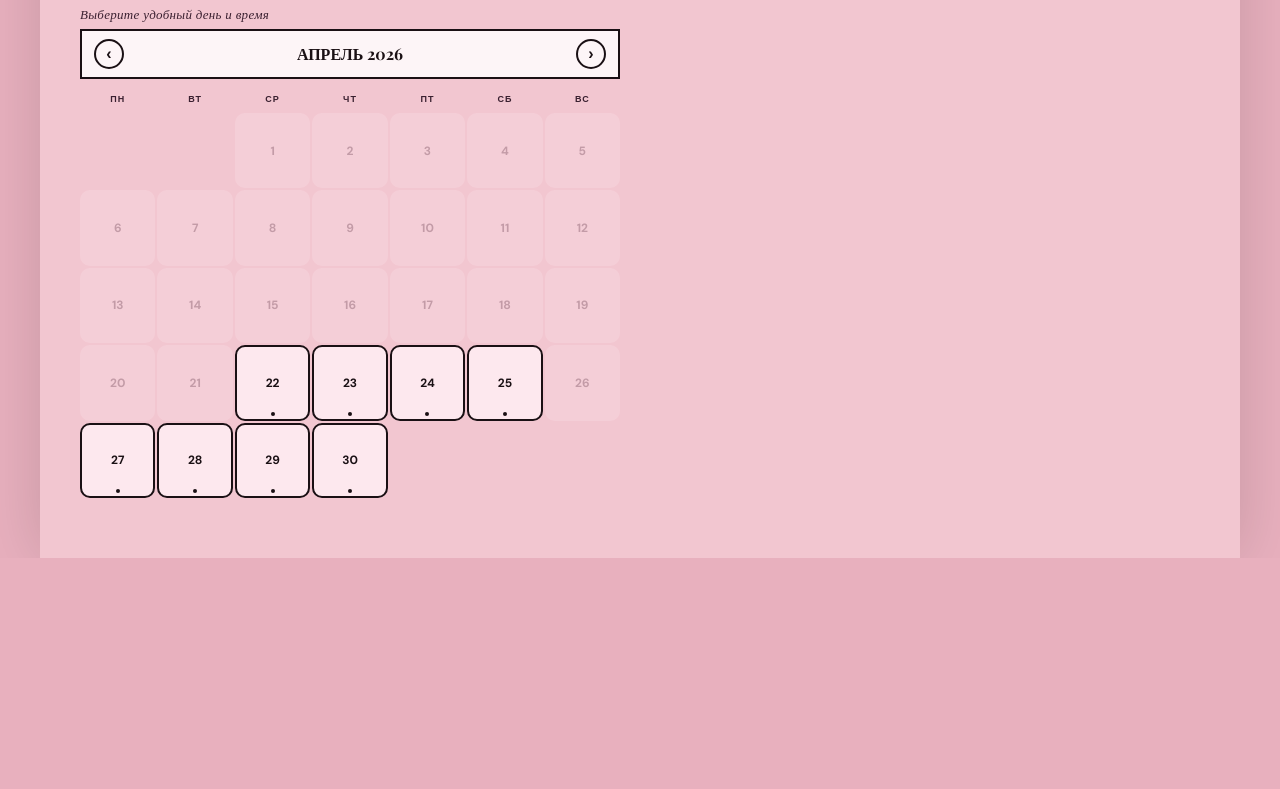
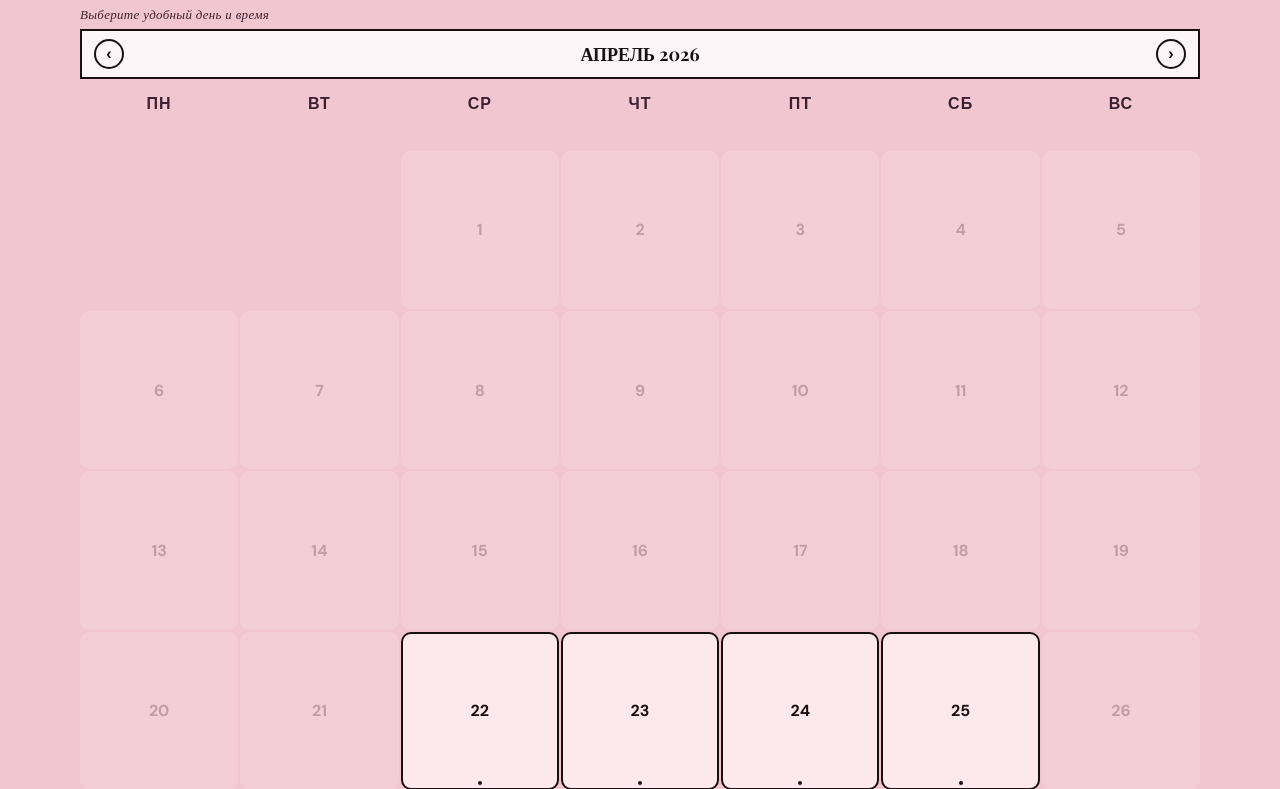
Before and after one commit to cheldaevandrey-cmyk/knyaga-lashes, a plain HTML site: page index.html in a window 1280 px wide. Shown: the part 455-1244 px from the top of the page. Before the commit the page ends 1013 px from the top, so only its background shows below. Drawn offline with nearby package versions, Linux system fonts and the light colour scheme; no server answers; a web font is replaced by a local one.

Commit message:
Update index.html

```diff
--- a/index.html
+++ b/index.html
@@ -531,18 +531,17 @@ nav button:hover:not(.active) { background: var(--pink2); }
    DESKTOP LAYOUT (768px+)
    ============================================================ */
 @media (min-width: 768px) {
-  body { background: var(--pink2); }
+  body { background: var(--pink); }
 
   #app {
-    max-width: 1200px;
-    margin: 0 auto;
+    max-width: 100%;
+    margin: 0;
     min-height: 100vh;
     background: var(--pink);
-    box-shadow: 0 0 60px rgba(0,0,0,0.15);
   }
 
   /* Masthead */
-  .masthead { padding: 24px 40px 0; }
+  .masthead { padding: 24px 80px 0; max-width: 1400px; margin: 0 auto; }
   .masthead-title h1 { font-size: 96px; letter-spacing: -3px; }
   .masthead-sub { font-size: 16px; letter-spacing: 4px; }
   .masthead-top { font-size: 13px; padding: 7px 16px; }
@@ -551,15 +550,27 @@ nav button:hover:not(.active) { background: var(--pink2); }
   nav button { font-size: 11px; padding: 14px 24px; letter-spacing: 2px; }
 
   /* Pages */
-  .page { padding: 40px 40px 60px; }
+  .page { padding: 40px 80px 60px; max-width: 1400px; margin: 0 auto; }
 
-  /* Desktop grid для страницы записи */
+  /* Desktop grid для страницы записи — одна широкая колонка */
   #page-booking .desktop-grid {
-    display: grid;
-    grid-template-columns: 1fr 1fr;
-    gap: 40px;
-    align-items: start;
+    display: block;
   }
+
+  /* Календарь на всю ширину */
+  #page-booking .cal-header {
+    max-width: 100%;
+  }
+  #page-booking .cal-grid {
+    max-width: 100%;
+  }
+  #page-booking .cal-grid > div {
+    min-height: 60px;
+    font-size: 16px;
+  }
+  .cal-month { font-size: 18px; }
+  .slots-grid { grid-template-columns: repeat(auto-fill, minmax(80px, 1fr)); }
+  .booking-form { max-width: 600px; }
 
   /* О мастере — две колонки */
   .about-desktop {
```
